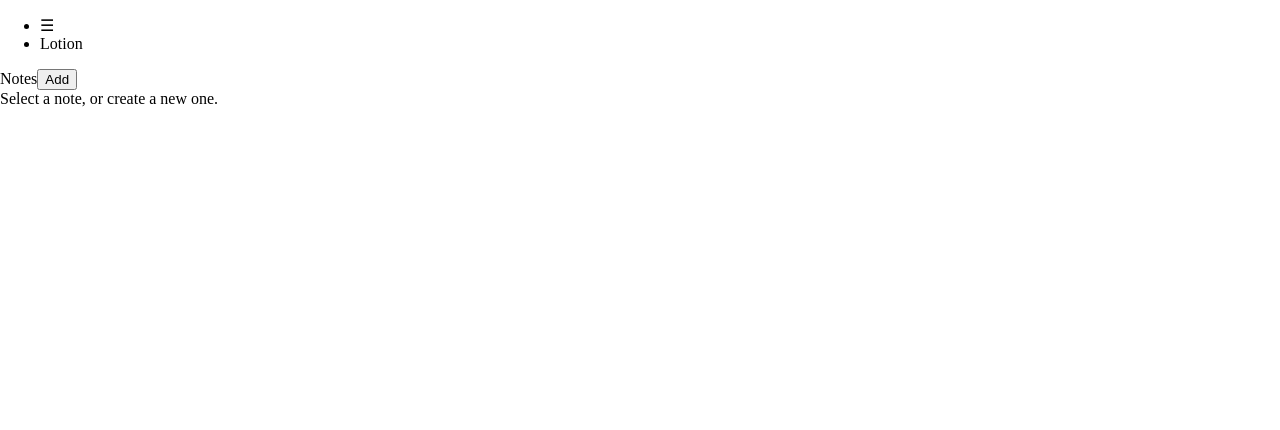
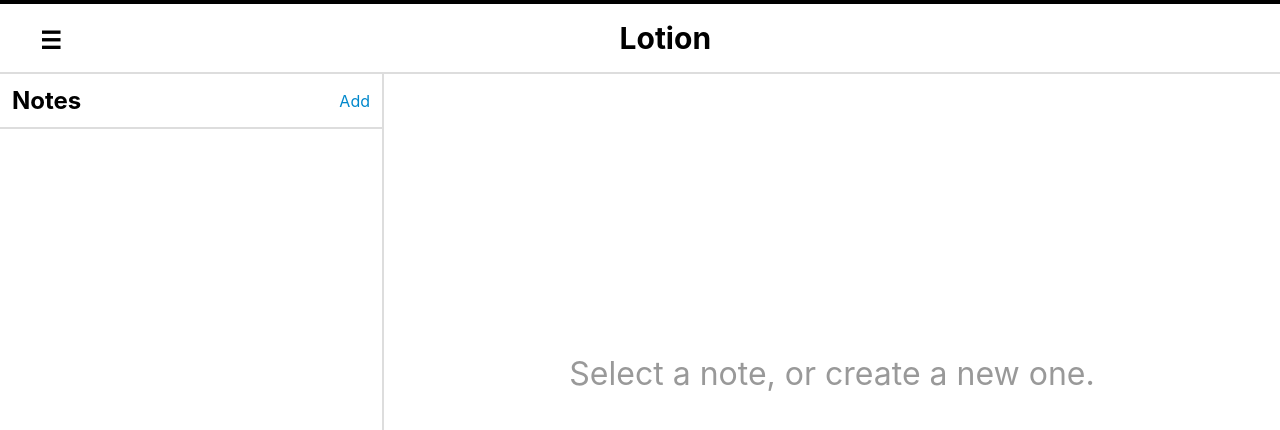
Before and after one commit to M-Rehan0/Notion-clone, a React (Create React App) app: page / in a window 1280 px wide. Shown: the top 430 px of the page. Built offline with nearby package versions, Linux system fonts and the light colour scheme.

Commit message:
CSS added

```diff
--- a/src/App.css
+++ b/src/App.css
@@ -0,0 +1,187 @@
+* {
+  box-sizing: border-box;
+}
+
+/* Navigation bar */
+.nav {
+    border-top: 4px solid black;
+    border-bottom: 2px solid #ddd;
+    top: 0;
+    left: 0;
+    right: 0;
+  }
+
+.nav li {
+    list-style-type: none;
+    display: inline;
+}
+
+.nav a {
+  font-weight: bold;
+  text-decoration: none;
+  font-size: x-large;
+}
+
+.nav a:hover {
+  background-color: #5A5A5A;
+}
+
+.nav span {
+    margin-left: 45%;
+    margin-right: auto;
+    text-align: center;
+    font-weight: bold;
+    font-size: 30px;
+}
+
+
+/* Global Styling */
+body,
+.App {
+  font-family: -apple-system, "Segoe UI", Roboto, Oxygen,
+    "Open Sans", "Helvetica Neue", sans-serif;
+  width: 100%;
+  height: 100vh;
+  overflow: hidden;
+  font-size: 16px;
+}
+
+button {
+  background: none;
+  border: 0;
+  margin: 0;
+  padding: 0;
+  font-size: inherit;
+  font-family: inherit;
+  cursor: pointer;
+  color: #08c;
+}
+
+button:hover {
+  color: #04c;
+}
+
+.App {
+  display: flex;
+}
+
+
+/* Sidebar */
+.app-sidebar {
+  width: 30%;
+  height: 100vh;
+  border-right: 2px solid #ddd;
+}
+
+.app-sidebar-header {
+  display: flex;
+  justify-content: space-between;
+  padding: 12px;
+  border-bottom: 2px solid #ddd;
+}
+
+.app-sidebar-header span {
+  margin: 0;
+  font-size: x-large;
+  font-weight: bold;
+}
+
+.app-sidebar-notes {
+  height: calc(100vh - 78px);
+  overflow-y: scroll;
+}
+
+.app-sidebar-note {
+  padding: 25px;
+  cursor: pointer;
+}
+
+.sidebar-note-title {
+  display: flex;
+  justify-content: space-between;
+}
+
+.app-sidebar-note button {
+  /* color: crimson; */
+  color: #FF5733;
+}
+
+.app-sidebar-note p {
+  margin: 10px 0;
+}
+
+.app-sidebar-note small {
+  display: block;
+  color: #999;
+}
+
+.app-sidebar-note:hover {
+  background: #ddd;
+}
+
+.app-sidebar-note.active,
+.app-sidebar-note.active small {
+  background: #5A5A5A;
+  color: white;
+}
+
+
+/* Note editor/Preview of main */
+.app-main {
+  width: 70%;
+  height: 100vh;
+}
+
+.app-main-note-edit,
+.app-main-note-preview {
+  height: 50vh;
+}
+
+.no-active-note {
+  width: 70%;
+  height: 100vh;
+  line-height: 75vh;
+  text-align: center;
+  font-size: 2rem;
+  color: #999;
+}
+
+/* Editing */
+.app-main-note-edit {
+  padding: 25px;
+}
+
+.app-main-note-edit input,
+textarea {
+  display: block;
+  border: 1px solid #ddd;
+  margin-bottom: 20px;
+  width: 100%;
+  height: calc(50vh - 130px);
+  padding: 10px;
+  resize: none;
+  font-size: inherit;
+  font-family: inherit;
+}
+.app-main-note-edit input {
+  height: 50px;
+  font-size: 2rem;
+}
+
+/* Preview */
+.app-main-note-preview {
+  border-top: 1px solid #ddd;
+  overflow-y: scroll;
+  background: rgba(0, 0, 0, 0.02);
+}
+
+.preview-title {
+  padding: 25px 25px 0 25px;
+  margin: 0;
+}
+
+.markdown-preview {
+  padding: 0 25px 25px 25px;
+  font-size: 1rem;
+  line-height: 2rem;
+}
```
